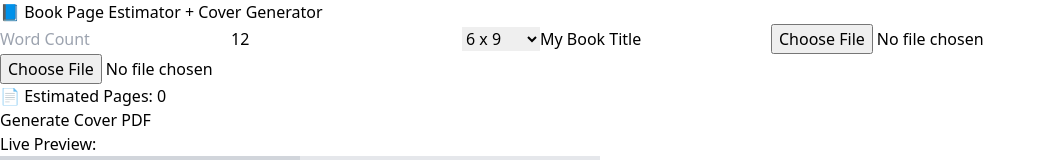
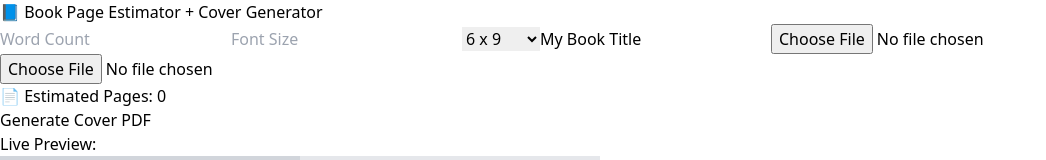
Before and after one commit to avfaulkner/book-page-estimator, a React (Vite) app: page / in a window 1280 px wide. Shown: the top 160 px of the page, without its empty margins (0-1046 px from the left). Built offline with nearby package versions, Linux system fonts and the light colour scheme.

Commit message:
use placeholder in font text box

```diff
--- a/src/App.tsx
+++ b/src/App.tsx
@@ -5,7 +5,7 @@ import { estimatePages } from './estimatePages';
 function App() {
   const [wordCount, setWordCount] = useState('');
   const [trimSize, setTrimSize] = useState('6x9');
-  const [fontSize, setFontSize] = useState(12);
+  const [fontSize, setFontSize] = useState<number | "">("");
   const [title, setTitle] = useState('My Book Title');
   const [frontFile, setFrontFile] = useState<File | null>(null);
   const [backFile, setBackFile] = useState<File | null>(null);
```
